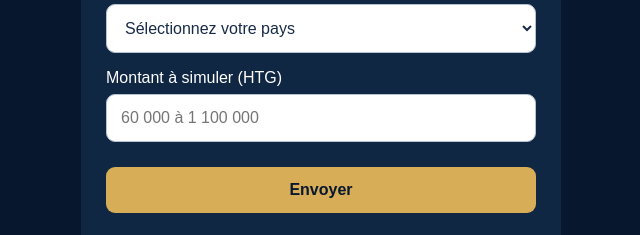
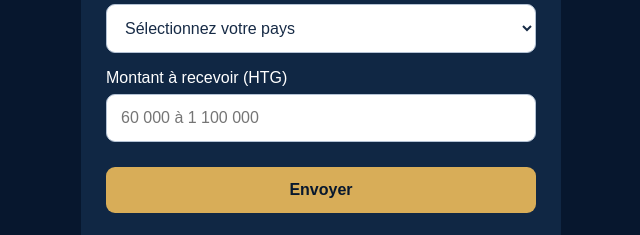
Before and after one commit to investisseur2025/simulation-client, a plain HTML site: page index.html in a window 1280 px wide. Shown: the part 441-676 px from the top of the page, 319-959 px from the left. Drawn offline with Linux system fonts and the light colour scheme.

Commit message:
Update index.html

```diff
--- a/index.html
+++ b/index.html
@@ -41,7 +41,7 @@ small{display:block;text-align:center;margin:15px;color:#b7c5d5}
 <option>🇨🇦 Canada</option>
 <option>🇩🇴 République dominicaine</option>
 </select>
-<label>Montant à simuler (HTG)</label>
+<label>Montant à recevoir (HTG)</label>
 <input id="montant" type="number" min="60000" max="1100000" required placeholder="60 000 à 1 100 000">
 <button type="submit" id="envoyer">Envoyer</button>
 </form>
```
